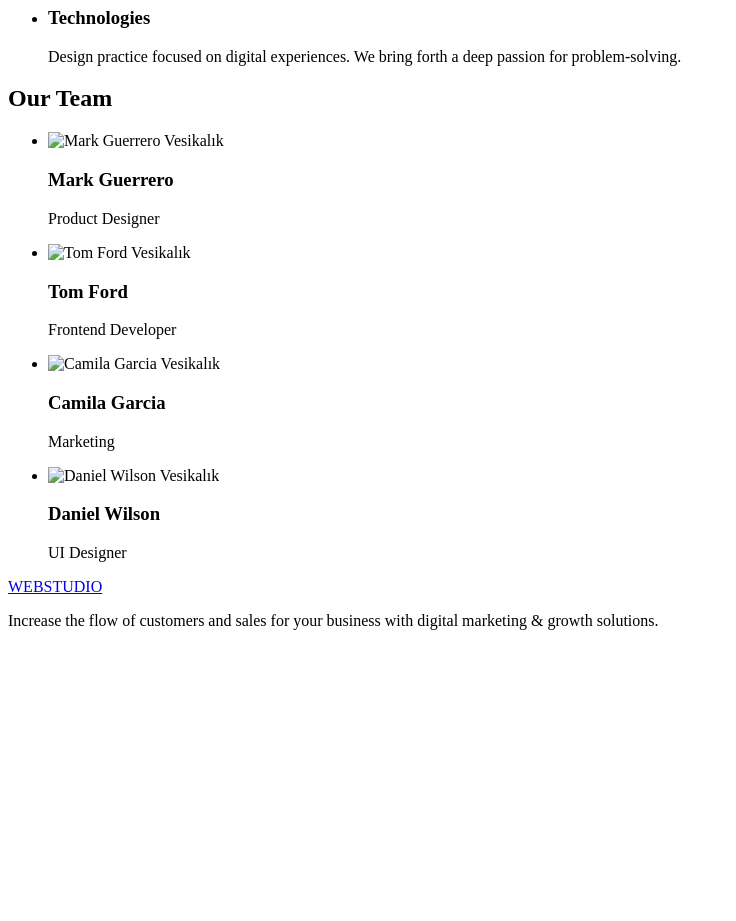
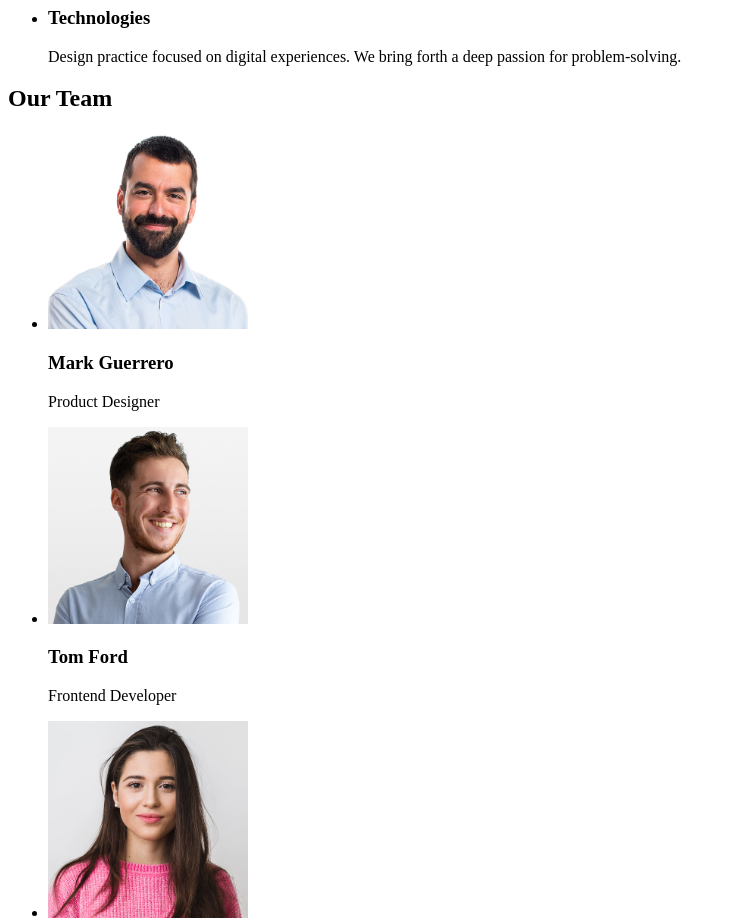
Before and after one commit to esinaksu/goit-markup-hw-01, a plain HTML site: page index.html in a window 1280 px wide. Shown: the part 480-1401 px from the top of the page, without its empty margins (0-736 px from the left). Before the commit the page ends 1126 px from the top, so only its background shows below. Drawn offline with Linux system fonts and the light colour scheme.

Commit message:
Ödev1 Teslim2

```diff
--- a/index.html
+++ b/index.html
@@ -72,7 +72,7 @@
         <ul>
           <li>
             <img
-              src="/images/img1.jpg"
+              src="images/img1.jpg"
               width="200"
               alt="Mark Guerrero Vesikalık"
             />
@@ -80,13 +80,13 @@
             <p>Product Designer</p>
           </li>
           <li>
-            <img src="/images/img2.jpg" width="200" alt="Tom Ford Vesikalık" />
+            <img src="images/img2.jpg" width="200" alt="Tom Ford Vesikalık" />
             <h3>Tom Ford</h3>
             <p>Frontend Developer</p>
           </li>
           <li>
             <img
-              src="/images/img3.jpg"
+              src="images/img3.jpg"
               width="200"
               alt="Camila Garcia Vesikalık"
             />
@@ -95,7 +95,7 @@
           </li>
           <li>
             <img
-              src="/images/img4.jpg"
+              src="images/img4.jpg"
               width="200"
               alt="Daniel Wilson Vesikalık"
             />
```
Also changed, not shown: images/img1.jpg (added), images/img2.jpg (added), images/img3.jpg (added), images/img4.jpg (added), 1 other file.
